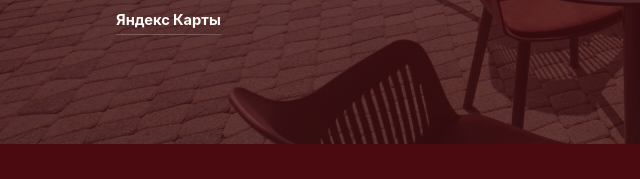
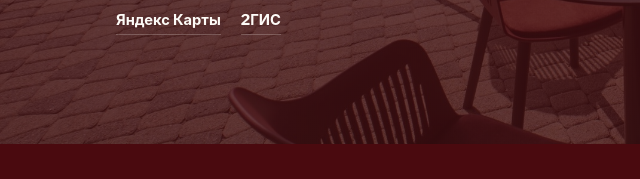
Before and after one commit to mullagalievaaa200211-sys/nastroenie-vibe, a plain HTML site: page index.html in a window 1280 px wide. Shown: the part 4642-4821 px from the top of the page, 0-640 px from the left. Drawn offline with nearby package versions, Linux system fonts and the light colour scheme.

Commit message:
Контакты: добавлена ссылка на 2ГИС
Co-Authored-By: Claude Opus 5.5 <noreply@anthropic.com>
Claude-Session: https://claude.ai/code/session_01VxyAbk95apqNN6Ndu5253C

```diff
--- a/index.html
+++ b/index.html
@@ -773,6 +773,7 @@
         </ul>
         <div class="socials">
           <a href="https://yandex.ru/maps/?text=%D0%9D%D0%B0%D1%81%D1%82%D1%80%D0%BE%D0%B5%D0%BD%D0%B8%D0%B5%2C%20%D0%A1%D0%B8%D1%80%D0%B8%D1%83%D1%81%2C%20%D0%A2%D1%80%D0%B8%D1%83%D0%BC%D1%84%D0%B0%D0%BB%D1%8C%D0%BD%D0%B0%D1%8F%20%D1%83%D0%BB%D0%B8%D1%86%D0%B0%2C%2026%2F1" target="_blank" rel="noopener">Яндекс Карты</a>
+          <a href="https://2gis.ru/sochi/search/%D0%9D%D0%B0%D1%81%D1%82%D1%80%D0%BE%D0%B5%D0%BD%D0%B8%D0%B5%2C%20%D0%A2%D1%80%D0%B8%D1%83%D0%BC%D1%84%D0%B0%D0%BB%D1%8C%D0%BD%D0%B0%D1%8F%2026%2F1" target="_blank" rel="noopener">2ГИС</a>
         </div>
       </div>
       <div class="locate-card reveal">
```
